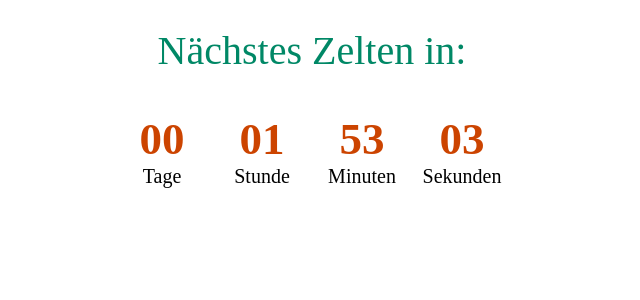
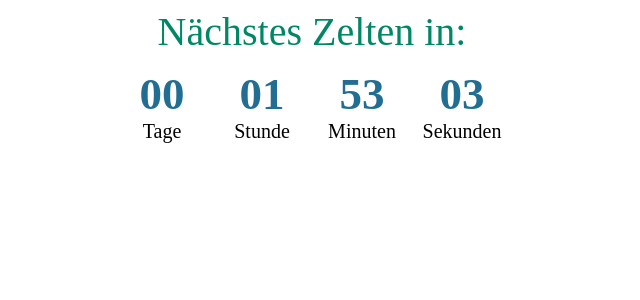
Before and after one commit to BennetE/zelten-countdown, a Svelte app: page / in a window 1280 px wide. Shown: the top 300 px of the page, without its empty margins (328-968 px from the left). Built offline with nearby package versions, Linux system fonts and the light colour scheme; the HTML template or start-up script is replaced by a standard one.

Commit message:
removed scroll and margin

```diff
--- a/package.json
+++ b/package.json
@@ -5,7 +5,7 @@
   "scripts": {
     "build": "rollup -c",
     "dev": "rollup -c -w",
-    "start": "sirv public --no-clear",
+    "start": "sirv docs --no-clear",
     "check": "svelte-check --tsconfig ./tsconfig.json"
   },
   "devDependencies": {
--- a/src/App.svelte
+++ b/src/App.svelte
@@ -30,6 +30,7 @@
         font-size: 40px;
         font-weight: 400;
         color: #086;
+        margin: 0;
     }
 
     #countdown {
--- a/src/CountdownBox.svelte
+++ b/src/CountdownBox.svelte
@@ -25,7 +25,8 @@
     #number {
         font-size: 45px;
         font-weight: bold;
-        color: #c40;
+        /*color: #c40;*/
+        color: #226e93;
     }
 
     #text {
--- a/tsconfig.json
+++ b/tsconfig.json
@@ -2,5 +2,5 @@
   "extends": "@tsconfig/svelte/tsconfig.json",
 
   "include": ["src/**/*"],
-  "exclude": ["node_modules/*", "__sapper__/*", "public/*"]
+  "exclude": ["node_modules/*", "__sapper__/*", "public/*", "docs/*"],
 }
```
Also changed, not shown: 4 other files (tests, documents, lock files or other folders).
